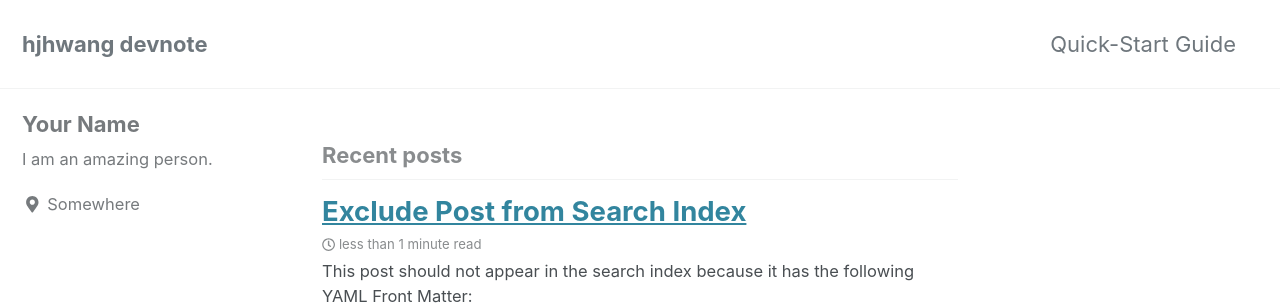
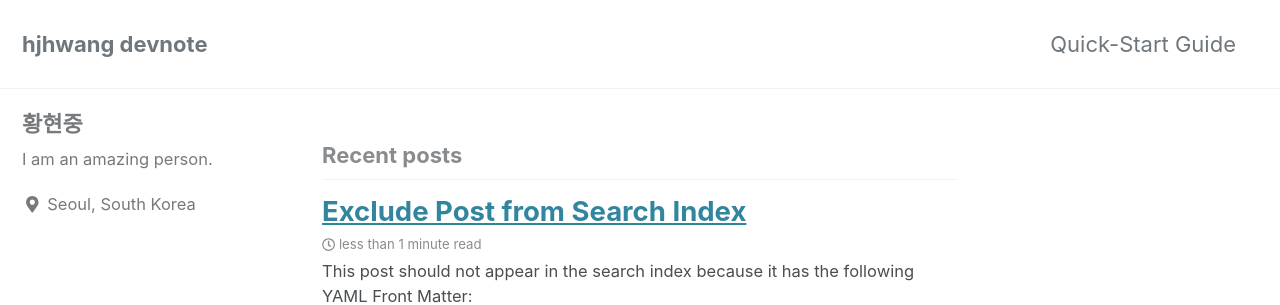
Before and after one commit to hjhwang/devnote, a Jekyll site: the page built from index.html, in a window 1280 px wide. Shown: the top 305 px of the page. Built offline with Jekyll 4.4.1, drawn with Linux system fonts in a browser that asks for light colours; cached includes are drawn as plain includes; the list of posts is cut into pages by our own code.

Commit message:
no message

```diff
--- a/_config.yml
+++ b/_config.yml
@@ -107,10 +107,10 @@ analytics:
 
 # Site Author
 author:
-  name             : "Your Name"
+  name             : "황현중"
   avatar           : # path of avatar image, e.g. "/assets/images/bio-photo.jpg"
   bio              : "I am an amazing person."
-  location         : "Somewhere"
+  location         : "Seoul, South Korea"
   email            :
   links:
     - label: "Email"
```
